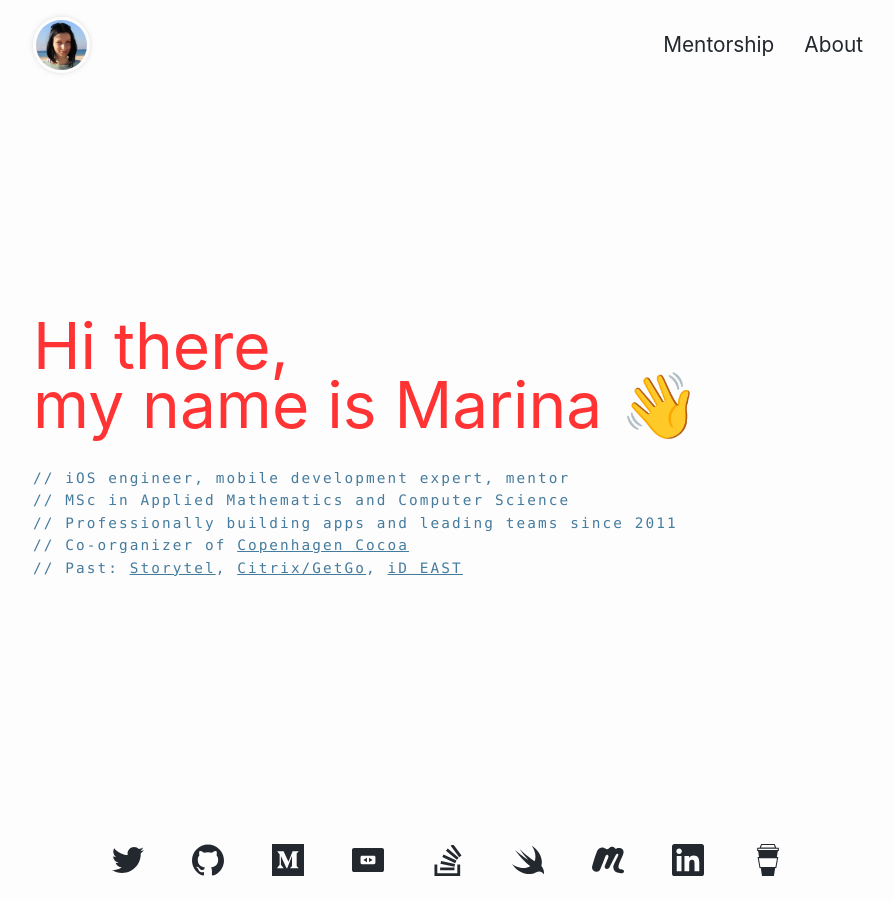
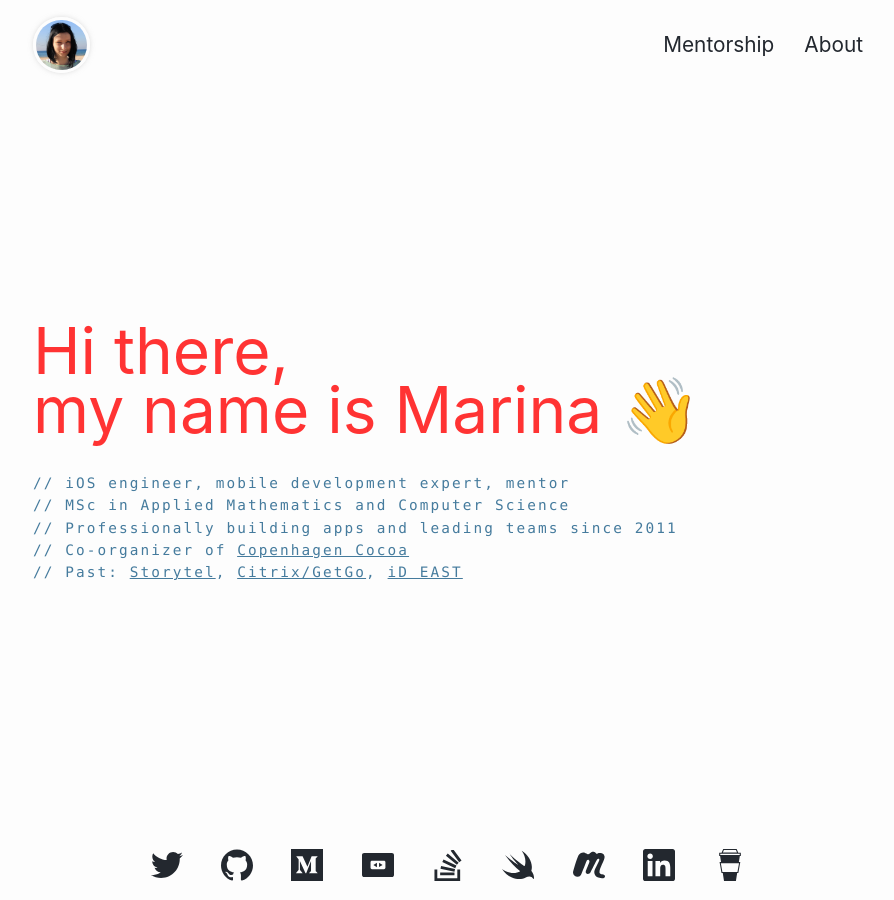
Before and after one commit to hybridcattt/hybridcattt.com, a Jekyll site: the page built from index.html, in a window 1280 px wide. Shown: the whole page, without its empty margins (192-1086 px from the left). Built offline with Jekyll 4.4.1, drawn with Linux system fonts in a browser that asks for light colours.

Commit message:
Footer sizing tweaks

```diff
--- a/assets/css/footer.scss
+++ b/assets/css/footer.scss
@@ -10,10 +10,8 @@ footer {
 .footer_icon {
   width: 2rem;
 	height: 2rem;
-	margin-left: 1.5rem;
-	margin-right: 1.5rem;
-	margin-top: 1.5rem;
-  margin-bottom: 1.5rem;
+
+  margin: 1.2rem;
 
   mask-size: contain;
   -webkit-mask-size: contain;
@@ -21,6 +19,10 @@ footer {
   -webkit-mask-repeat: round;
 
   background-color: $text-color;
+
+  @media all and (max-width: $on-medium) {
+    margin: 0.8rem;
+  }
 }
 
 .footer_icon:hover,
```
